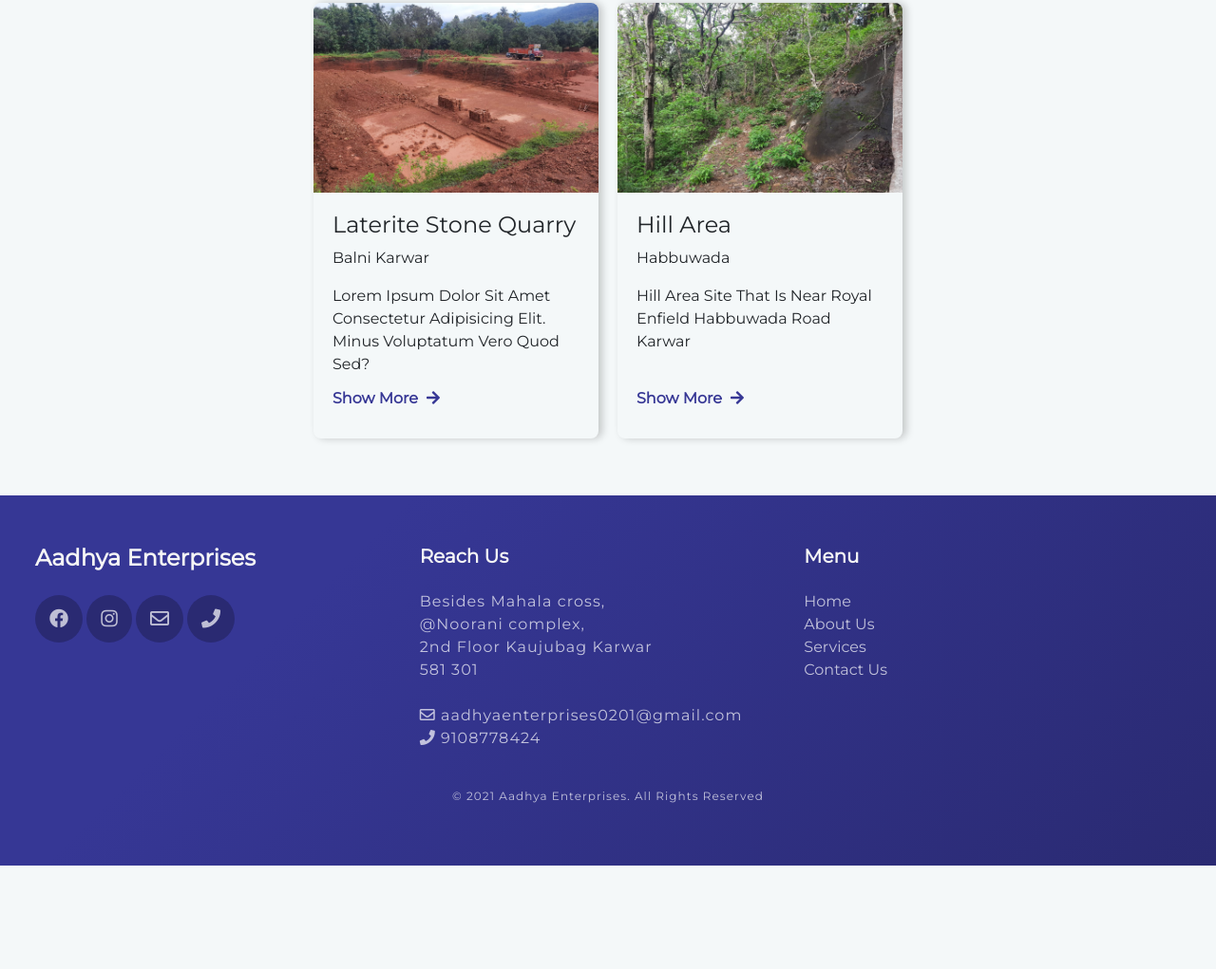
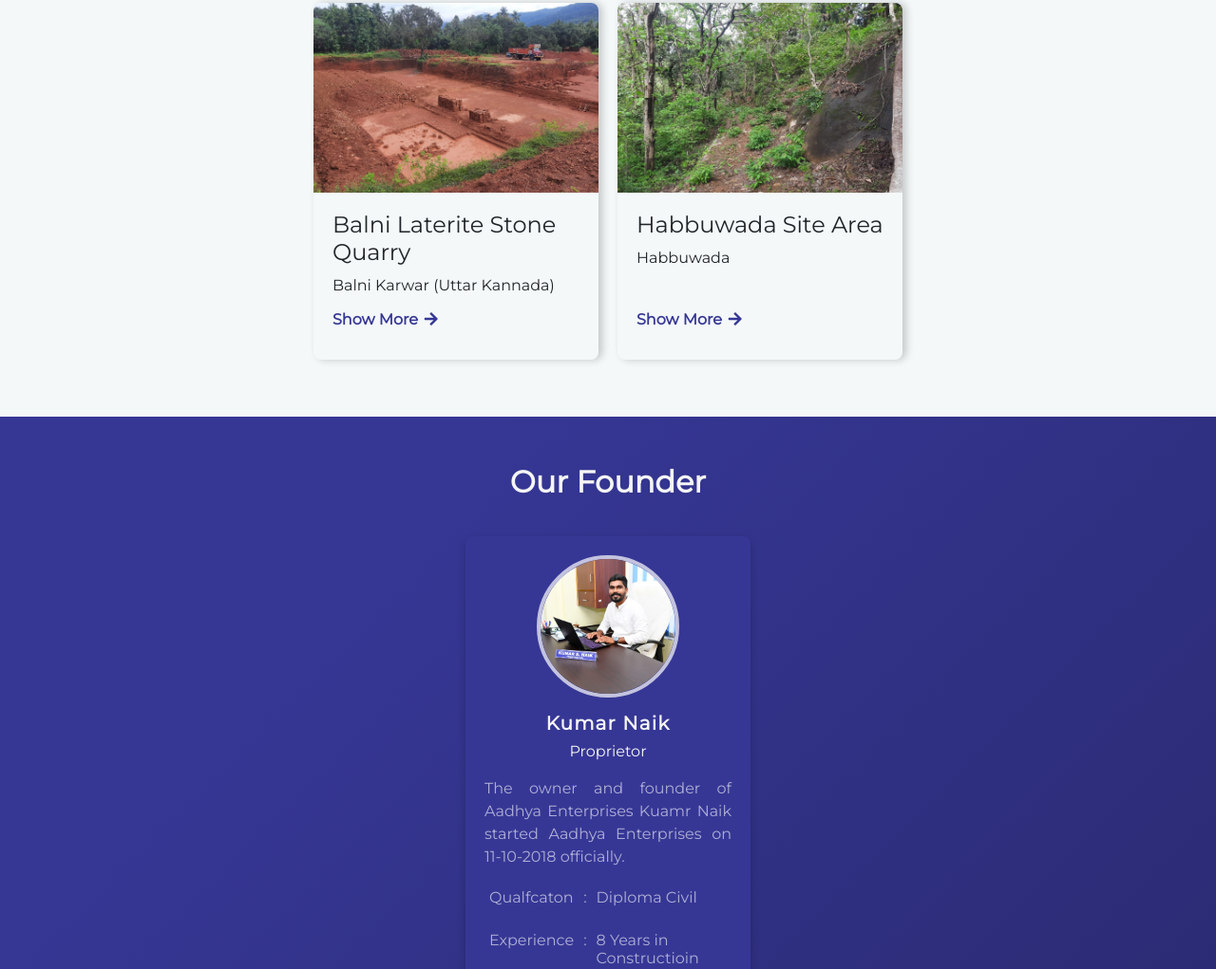
Before and after one commit to anandureghu/aadhyaenterprise, a plain HTML site: page index.html in a window 1280 px wide. Shown: the part 1779-2800 px from the top of the page at 95% size. Before the commit the page ends 2691 px from the top, so only its background shows below. Drawn offline with nearby package versions, Linux system fonts and the light colour scheme; files whose address does not match are found by name.

Commit message:
Added founder sectiion

```diff
--- a/index.html
+++ b/index.html
@@ -62,7 +62,10 @@
         <div class="row">
             <div class="col-lg-8 col-md-12 col-sm-12 about">
                 <h2 class="font-weight-bold">About Us</h2>
-                <p class="about-detail">Lorem, ipsum dolor sit amet consectetur adipisicing elit. Ducimus praesentium obcaecati laudantium. Temporibus iusto architecto vero alias tenetur eaque numquam deserunt animi rem ratione, amet error quam esse in sequi, eos expedita vitae voluptate consequatur perferendis est voluptatum provident quis. Expedita laborum possimus labore tempora odit vel pariatur tenetur, distinctio veniam amet officiis debitis minus, consequatur voluptatem sed esse quod?</p>
+                <p class="about-detail">We started aadhya enterprises on the motive of selling properties on reasonable price without a charging commission we
+                directly purchase property from seller and we sell properties to customers at best price we give our service to our
+                customers we maintain good relationship with our clients we are always ready to answer all our customers doubt anytime I
+                believe I won't disappoint my customers at any reasons.</p>
             </div>
             <div class="col-lg-4 col-md-12 col-sm-12 about-img-section">
                 <div id="carouselExampleControls" class="carousel slide" data-ride="carousel">
@@ -121,27 +124,7 @@
         </div>
     </section>
 
-    <!-- Contact Us Section -->
-    <!-- <section class="contact-section text-center" id="contact">
-        <h2 class="text-center font-weight-bold">Contact Us</h2>
 
-        <div class="contact-icons">
-            <ul class="my-4">
-                <li class="social-media"><a href=""  target="_blank"><i class="fab fa-facebook"></i></a></li>
-                <li class="social-media"><a href="https://www.instagram.com/_.aadhya_enterprises._/" target="_blank"><i class="fab fa-instagram"></i></a></li>
-            </ul>
-        </div>
-
-        <ul class="my-4 contact-phone">
-            <li class="contact-item"><a href="tel:9108778424" target="_blank"><i class="fas fa-phone"></i> 9108778424</a></li>
-            <li class="contact-item"><a href="tel:7338486324" target="_blank"><i class="fas fa-phone"></i> 7338486324</a></li>
-        </ul>
-
-        <a class="contact-item contact-mail" href="mailto:aadhyaenterprises0201@gmail.com"><i class="far fa-envelope"></i> aadhyaenterprises0201@gmail.com </a>
-
-
-
-    </section> -->
 
     <section class="works-section  justify-content-center">
         <h2 class="text-center font-weight-bold">Our Works</h2>
@@ -149,22 +132,22 @@
             <div class="work-1 work text-center">
                 <img src="img/quary/stoneQuarry (4).jpeg" alt="">
                 <div class="work-body">
-                    <h4>laterite stone quarry</h4>
-                    <p>balni Karwar</p>
-                    <p class="work-description">
+                    <h4>Balni laterite stone quarry</h4>
+                    <p>Balni Karwar (Uttar Kannada)</p>
+                    <!-- <p class="work-description">
                         Lorem ipsum dolor sit amet consectetur adipisicing elit. Minus voluptatum vero quod sed?
-                    </p>
+                    </p> -->
                     <button class="work-button work-button-1">Show More <i class="fas fa-arrow-right  arrow-icon"></i></button>
                 </div>
             </div>
             <div class="work-2 work text-center">
                 <img src="img/hillArea/HillArea (3).jpeg" alt="">
                 <div class="work-body">
-                    <h4>hill area</h4>
+                    <h4>habbuwada site area</h4>
                     <p>habbuwada</p>
-                    <p class="work-description">
+                    <!-- <p class="work-description">
                         hill area site that is near royal Enfield habbuwada road Karwar
-                    </p>
+                    </p> -->
                     <button class="work-button work-button-2">Show More <i class="fas fa-arrow-right arrow-icon"></i></button>
                 </div>
             </div>
@@ -436,6 +419,68 @@
         </div>
     </div>
 
+    <!-- Team Section -->
+    <section class="team-section  justify-content-center">
+        <h2 class="text-center font-weight-bold">Our Founder</h2>
+        <div class="row members justify-content-center">
+            <div class="member text-center">
+                <img src="img/propreioter.jpeg" alt="">
+                <h5>kumar Naik</h5>
+                <h6>Proprietor</h6>
+                <div class="member-body">
+                    <p class="member-description">
+                        The owner and founder of Aadhya Enterprises Kuamr Naik started Aadhya Enterprises on 11-10-2018 officially.
+                    </p>
+                    <table>
+                        <tr>
+                            <td><p>Qualfcaton</p></td>
+                            <td><p>:</p></td>
+                            <td>
+                                <p>Diploma Civil</p>
+                            </td>
+                        </tr>
+
+                        <tr>
+                            <td>
+                                <p>Experience</p>
+                            </td>
+                            <td><p>:</p></td>
+                            <td>
+                                <p>8 Years in Constructioin Field</p>
+                            </td>
+                        </tr>
+                    </table>
+                </div>
+            </div>
+        </div>
+    </section>
+
+    <!-- Contact Us Section -->
+    <section class="contact-section text-center" id="contact">
+        <h2 class="text-center font-weight-bold">Contact Us</h2>
+
+        <div class="contact-icons">
+            <ul class="my-4">
+                <li class="social-media"><a href="" target="_blank"><i class="fab fa-facebook"></i></a></li>
+                <li class="social-media"><a href="https://www.instagram.com/_.aadhya_enterprises._/" target="_blank"><i
+                            class="fab fa-instagram"></i></a></li>
+            </ul>
+        </div>
+
+        <ul class="my-4 contact-phone">
+            <li class="contact-item"><a href="tel:9108778424" target="_blank"><i class="fas fa-phone"></i> 9108778424</a>
+            </li>
+            <li class="contact-item"><a href="tel:7338486324" target="_blank"><i class="fas fa-phone"></i> 7338486324</a>
+            </li>
+        </ul>
+
+        <a class="contact-item contact-mail" href="mailto:aadhyaenterprises0201@gmail.com"><i class="far fa-envelope"></i>
+            aadhyaenterprises0201@gmail.com </a>
+
+
+
+    </section>
+
     <footer class="scroll-ma-off p-5" id="about-us">
         <div class="row">
             <div class="col-lg-4 col-md-12 col-sm-12 p-1">
--- a/style.css
+++ b/style.css
@@ -294,3 +294,61 @@ footer ul li a:hover {
 .carousel-work-2 {
   display: none;
 }
+
+.team-section {
+  background-color: #2a2a72;
+  background-image: linear-gradient(315deg, #2a2a72 0%, #363795 74%);
+  color: whitesmoke;
+  padding: 50px 20px;
+}
+
+.member {
+  max-width: 300px;
+  background-color: #363795;
+  padding: 20px;
+  border-radius: 8px;
+  box-shadow: 0px 4px 8px rgba(0, 0, 0, 0.2);
+  position: relative;
+  margin-top: 30px;
+  transition: all 0.2s ease-in;
+}
+
+.member:hover {
+  transform: scale(1.02);
+  transition: all 0.2s ease-in;
+}
+
+.member h5 {
+  margin-top: 15px;
+  text-transform: capitalize;
+  font-weight: 700;
+  letter-spacing: 1.2px;
+}
+
+.member h6 {
+  /* text-transform: uppercase; */
+  /* font-size: 17px; */
+}
+
+.member-body {
+  margin-top: 18px;
+  text-align: justify;
+  color: rgba(255, 255, 255, 0.6);
+}
+
+.member img {
+  width: 150px;
+  height: 150px;
+  object-fit: cover;
+  border-radius: 50%;
+  border: 4px solid rgba(255, 255, 255, 0.7);
+}
+
+table {
+  color: rgba(255, 255, 255, 0.6);
+}
+
+td {
+  vertical-align: baseline;
+  padding: 5px;
+}
```
